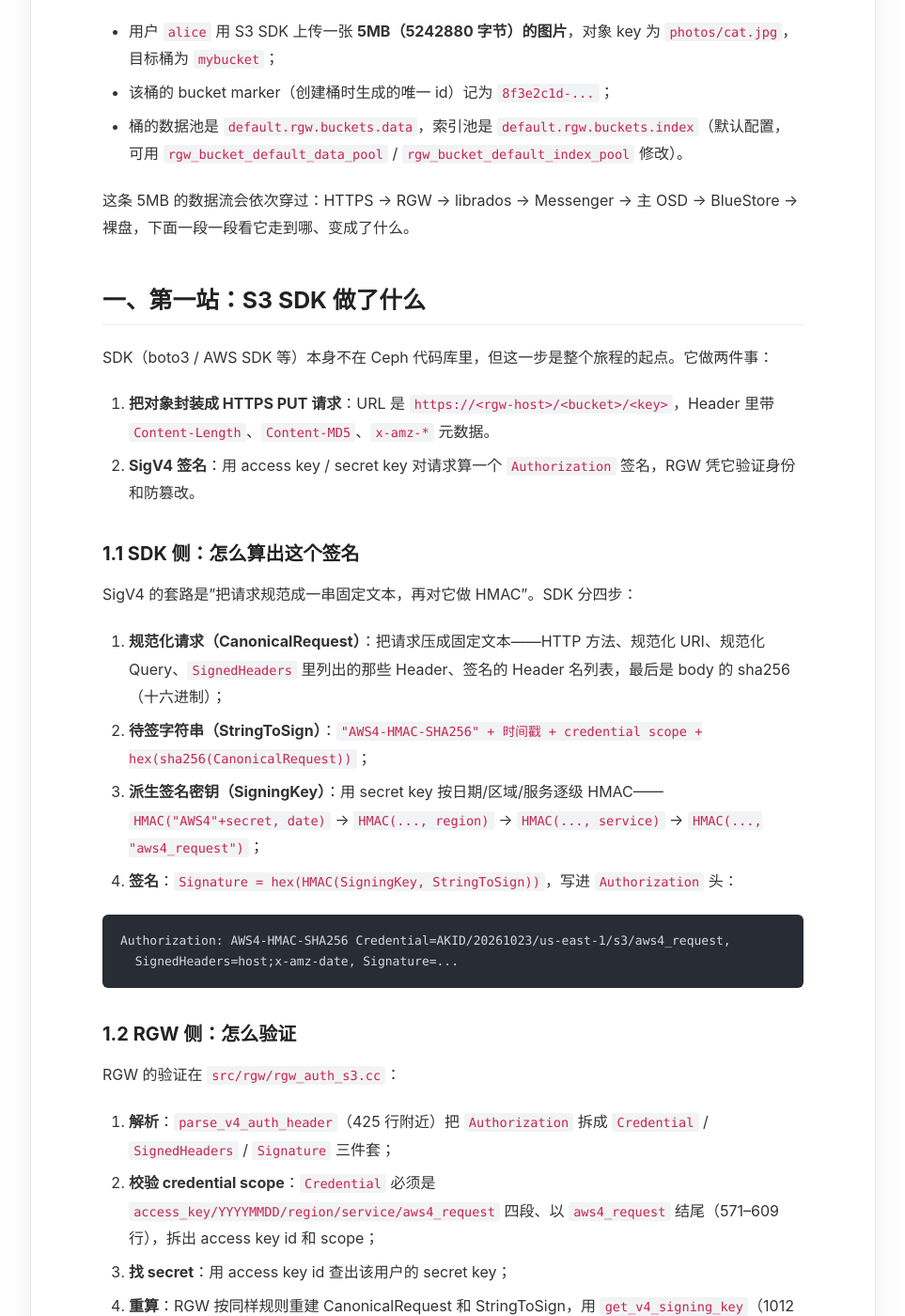
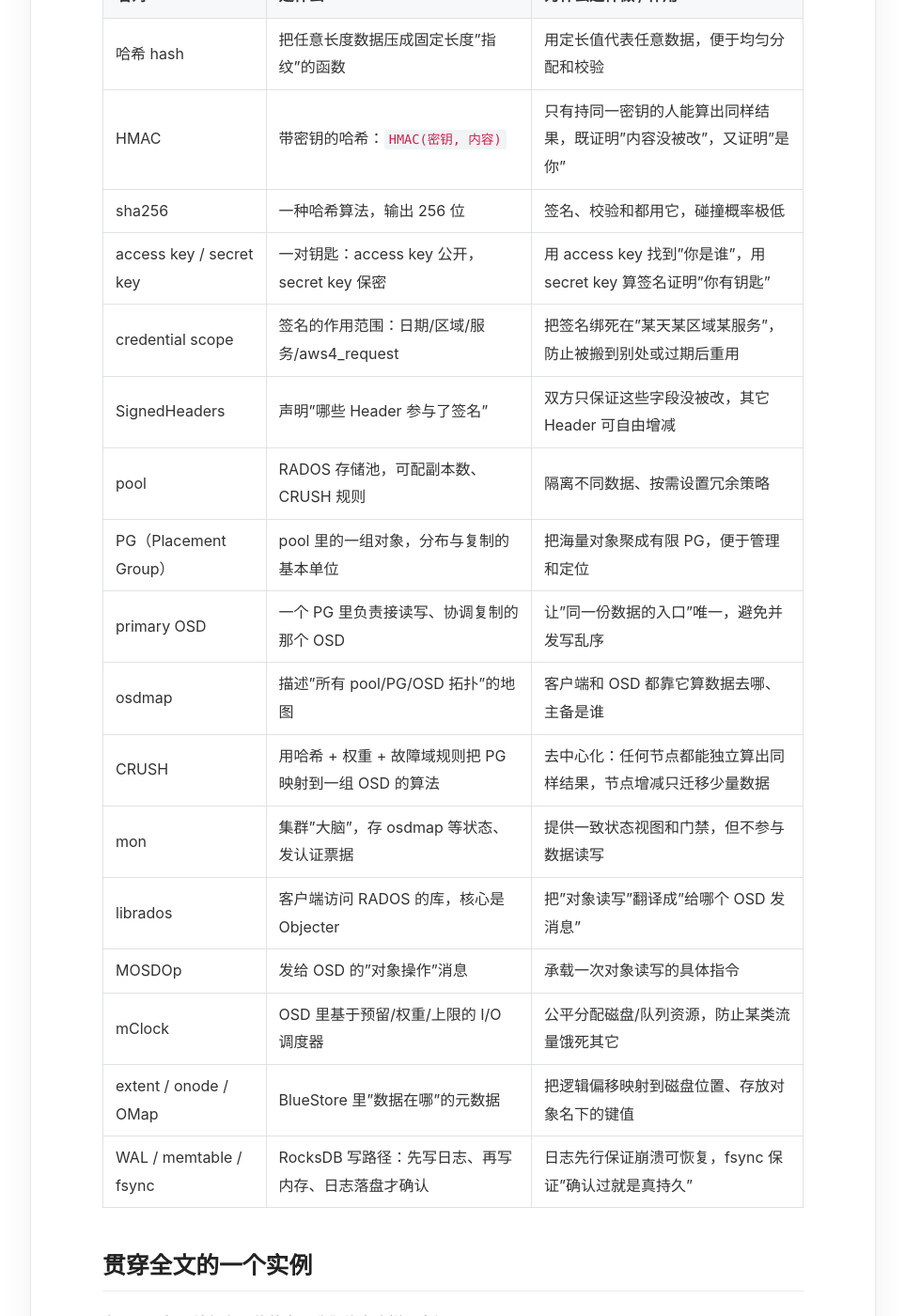
Before and after one commit to lnsyyj/lnsyyj.github.io, a Jekyll site: the page built from _posts/2026-10-23-ceph-s3-put-path.md, in a window 1280 px wide and 1400 px high, scrolled down 1443 px. Shown: the whole window at 94% size, without its empty margins (158-1121 px from the left). Built offline with Jekyll 4.4.1, drawn with Linux system fonts in a browser that asks for light colours; some of the changed text lies outside the part shown.

Commit message:
Add glossary and why-explanations throughout S3 path post

````diff
--- a/_posts/2026-10-23-ceph-s3-put-path.md
+++ b/_posts/2026-10-23-ceph-s3-put-path.md
@@ -28,6 +28,28 @@
 
 一句话：客户端只跟 RGW 说话，RGW 通过 librados 跟整个 RADOS 集群说话；对象数据写一个 RADOS 对象，元数据（桶索引）写另一个 RADOS 对象。
 
+## 阅读准备：先认识这些名词（是什么 + 为什么）
+
+| 名词 | 是什么 | 为什么这样做 / 作用 |
+| --- | --- | --- |
+| 哈希 hash | 把任意长度数据压成固定长度"指纹"的函数 | 用定长值代表任意数据，便于均匀分配和校验 |
+| HMAC | 带密钥的哈希：`HMAC(密钥, 内容)` | 只有持同一密钥的人能算出同样结果，既证明"内容没被改"，又证明"是你" |
+| sha256 | 一种哈希算法，输出 256 位 | 签名、校验和都用它，碰撞概率极低 |
+| access key / secret key | 一对钥匙：access key 公开，secret key 保密 | 用 access key 找到"你是谁"，用 secret key 算签名证明"你有钥匙" |
+| credential scope | 签名的作用范围：日期/区域/服务/aws4_request | 把签名绑死在"某天某区域某服务"，防止被搬到别处或过期后重用 |
+| SignedHeaders | 声明"哪些 Header 参与了签名" | 双方只保证这些字段没被改，其它 Header 可自由增减 |
+| pool | RADOS 存储池，可配副本数、CRUSH 规则 | 隔离不同数据、按需设置冗余策略 |
+| PG（Placement Group） | pool 里的一组对象，分布与复制的基本单位 | 把海量对象聚成有限 PG，便于管理和定位 |
+| primary OSD | 一个 PG 里负责接读写、协调复制的那个 OSD | 让"同一份数据的入口"唯一，避免并发写乱序 |
+| osdmap | 描述"所有 pool/PG/OSD 拓扑"的地图 | 客户端和 OSD 都靠它算数据去哪、主备是谁 |
+| CRUSH | 用哈希 + 权重 + 故障域规则把 PG 映射到一组 OSD 的算法 | 去中心化：任何节点都能独立算出同样结果，节点增减只迁移少量数据 |
+| mon | 集群"大脑"，存 osdmap 等状态、发认证票据 | 提供一致状态视图和门禁，但不参与数据读写 |
+| librados | 客户端访问 RADOS 的库，核心是 Objecter | 把"对象读写"翻译成"给哪个 OSD 发消息" |
+| MOSDOp | 发给 OSD 的"对象操作"消息 | 承载一次对象读写的具体指令 |
+| mClock | OSD 里基于预留/权重/上限的 I/O 调度器 | 公平分配磁盘/队列资源，防止某类流量饿死其它 |
+| extent / onode / OMap | BlueStore 里"数据在哪"的元数据 | 把逻辑偏移映射到磁盘位置、存放对象名下的键值 |
+| WAL / memtable / fsync | RocksDB 写路径：先写日志、再写内存、日志落盘才确认 | 日志先行保证崩溃可恢复，fsync 保证"确认过就是真持久" |
+
 ## 贯穿全文的一个实例
 
 为了下面每一站都有具体数字，我们约定这样一个场景：
@@ -48,6 +70,8 @@
 ### 1.1 SDK 侧：怎么算出这个签名
 
 SigV4 的套路是"把请求规范成一串固定文本，再对它做 HMAC"。SDK 分四步：
+
+先补两个名词：**HMAC** 是"带密钥的哈希"——`HMAC(密钥, 内容)`，没有密钥的人算不出同一个结果，所以它能同时证明"内容没被改"和"确实是密钥持有者"。**scope（credential scope）** 是签名的"作用范围"，由 日期/区域/服务 组成，作用是把签名绑死在某天某区域某服务，防止别人把这段签名原样搬到别处、或过期后重用。
 
 1. **规范化请求（CanonicalRequest）**：把请求压成固定文本——HTTP 方法、规范化 URI、规范化 Query、`SignedHeaders` 里列出的那些 Header、签名的 Header 名列表，最后是 body 的 sha256（十六进制）；
 2. **待签字符串（StringToSign）**：`"AWS4-HMAC-SHA256" + 时间戳 + credential scope + hex(sha256(CanonicalRequest))`；
@@ -168,6 +192,8 @@
 5. **CRUSH 选 OSD**：`OSDMap::_pg_to_osds`（`src/osd/OSDMap.cc` 2791 行）执行 `crush->do_rule(rule_id, pps, osds, size, weights, pool)`，按池绑定的 CRUSH rule 在桶（host / rack / ...）里算出**有序**的 OSD 列表；
 6. **主 OSD**：列表第一个就是 primary（`_pg_to_up_acting_osds`，3143 行，再结合 up/acting 集合修正）。
 
+为什么这么做：rjenkins 哈希能保证对象在 PG 间**均匀分布**，且同一对象总是算出同一个 PG（可复现）；CRUSH 让**任何节点**都能用同一份 osdmap 独立算出同样的 OSD 列表（去中心化），并通过"故障域规则"把副本分散到不同主机/机架——一台机器挂了副本还在；osdmap 缓存则避免每次写都去问 mon，减少不必要的网络往返。
+
 注意：这里被哈希的"对象名"不是 S3 的 `photos/cat.jpg`，而是 RGW 落到数据池里的 **RADOS 对象名**——RGW 会在前面拼上 bucket marker（`src/rgw/rgw_common.h` 的 `prepend_bucket_marker`：`oid = bucket.marker + "_" + obj.get_oid()`）。所以本实例里真正参与哈希的是 `8f3e2c1d-..._photos/cat.jpg`，它在 pool `default.rgw.buckets.data` 里被算出 PG 和 primary。
 
 举一个具体例子：pool `default.rgw.buckets.data` 有 64 个 PG、副本 3；对象 `8f3e2c1d-..._photos/cat.jpg` 哈希后得到 `ps`，低 6 位（64 个 PG）算出 PG 号，CRUSH 按 rule 算出有序列表 `[osd.12, osd.35, osd.8]`，那么 **primary 就是 osd.12**，副本是 osd.35 和 osd.8。Objecter 把 MOSDOp 发给 osd.12，由它再复制给另外两个。
@@ -204,6 +230,8 @@
 3. `ShardedOpWQ` 是按 PG 分片的线程池工作队列，内部用调度器排序：`osd_op_queue` 可选 **mclock_scheduler**（默认）或 **wpq**（加权优先队列），每个 op 有 `OpSchedulerItem::OpQueueable` 和代价 cost；
 4. `ShardedOpWQ::_process`（约 11114 行）由 op 工作线程执行，按调度顺序取出 op，投给对应 PG。
 
+为什么这么做：按 PG 分片是为了**并发与隔离**——不同 PG 的操作互不阻塞，而同一个 PG 的操作被串行化、保证顺序；mClock 调度按"预留 / 权重 / 上限"给不同类别（客户端 IO、快照、恢复等）分配资源，避免某类流量把队列挤满、饿死其它。
+
 ```text
 生产者：OSD 收包 dispatcher（enqueue_op）
 队列：op_shardedwq（按 PG 分片，mClock/WPQ 调度）
@@ -218,6 +246,8 @@
 2. `issue_repop`（11702 行）：生成 `RepGather` 追踪这次提交，并**把事务复制到副本 OSD**（ReplicatedBackend）；
 3. `ReplicatedBackend::submit_transaction`（`src/osd/ReplicatedBackend.cc` 591 行）→ `parent->queue_transactions`（675 行）：调用 `ObjectStore::queue_transactions` 把事务交给本地 objectstore；
 4. 副本各自 `queue_transactions` 落盘后回 ack，主 PG 等"自己 + 多数派副本"都提交后，才向客户端返回成功。
+
+为什么这么做："先复制到多数派、再回 ack"是为了**数据冗余**——任何一个副本所在的盘或机器坏了，其它副本还能顶上，这次写才算不丢。
 
 ```text
 生产者：PrimaryLogPG（issue_repop）
@@ -234,6 +264,8 @@
 3. **记位置**：BlueStore 给对象建/更新 onode，把"对象逻辑偏移 → extent → blob → 物理 pextent(offset,length)"这条链写进 extent map（见《Ceph 如何实现 extent map》），onode 连同 extent map 编码后作为 `O` 前缀 key 写进 RocksDB；
 4. **元数据持久**：RocksDB 先写 WAL（BlueFS 的 `db.wal`）再写 memtable，WAL fsync 后 onode 才算持久；
 5. **事务提交**：元数据 + 数据都完成后，事务提交，经 PG 的 commit queue（`store->set_collection_commit_queue` 设置的 `context_queue`）回调完成。
+
+为什么这么做：RocksDB 先写 WAL 是"日志先行"——万一写完数据、还没更新 onode 时崩溃，重启后能靠 WAL 重放恢复；分配器 + extent map 这套"记账"是为了知道盘上哪里空闲、对象数据在哪，这是 BlueStore 区别于"一把梭写满磁盘"的关键。
 
 ```mermaid
 flowchart LR
````
